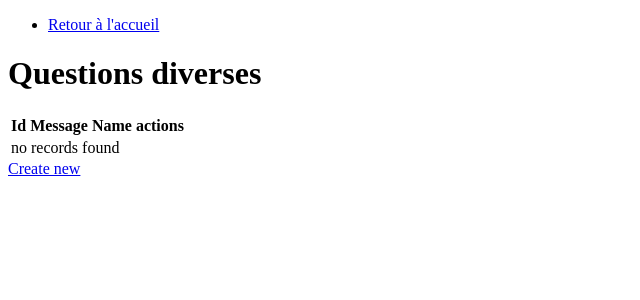
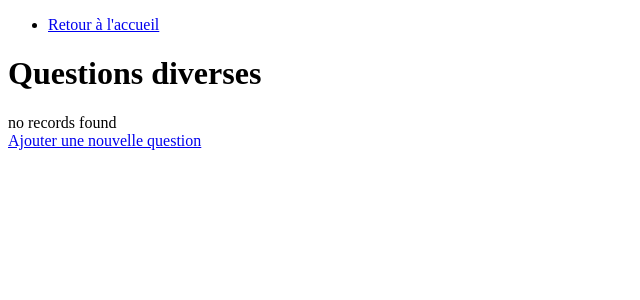
Before and after one commit to achaillot/Friendbook_projet_perso, a Symfony app: template templates/question/index.html.twig in a window 1280 px wide. Shown: the top 300 px of the page, without its empty margins (0-640 px from the left). Run offline with Twig, Linux system fonts and the light colour scheme; the template is opened without the code that fills it, so the values that code supplies are empty; some libraries are stand-ins or nearby versions.

Commit message:
Navbar and style on Question
Navbar added on all pages - same style as Activity and Advice done on Question crud

```diff
--- a/assets/css/app.scss
+++ b/assets/css/app.scss
@@ -1 +1,5 @@
 @import "~bootstrap/scss/bootstrap";
+
+body{
+  background-color: lightsteelblue;
+}
--- a/src/Form/QuestionType.php
+++ b/src/Form/QuestionType.php
@@ -14,8 +14,8 @@ class QuestionType extends AbstractType
         $builder
             ->add('message')
             ->add('name')
-            ->add('activity')
-            ->add('advice')
+            ->remove('activity')
+            ->remove('advice')
         ;
     }
 
--- a/templates/question/index.html.twig
+++ b/templates/question/index.html.twig
@@ -5,33 +5,26 @@
 {% block body %}
     <h1>Questions diverses</h1>
 
-    <table class="table">
-        <thead>
-            <tr>
-                <th>Id</th>
-                <th>Message</th>
-                <th>Name</th>
-                <th>actions</th>
-            </tr>
-        </thead>
-        <tbody>
-        {% for question in questions %}
-            <tr>
-                <td>{{ question.id }}</td>
-                <td>{{ question.message }}</td>
-                <td>{{ question.name }}</td>
-                <td>
-                    <a href="{{ path('question_show', {'id': question.id}) }}">show</a>
-                    <a href="{{ path('question_edit', {'id': question.id}) }}">edit</a>
-                </td>
-            </tr>
-        {% else %}
-            <tr>
-                <td colspan="4">no records found</td>
-            </tr>
-        {% endfor %}
-        </tbody>
-    </table>
-
-    <a href="{{ path('question_new') }}">Create new</a>
+    <div class="container">
+        <div class="row">
+            {% for question in questions %}
+                <div class="card col-6 bg-warning" style="width: 18rem;">
+                    <div class="card-body">
+                        <h5 class="card-title">{{ question.message }}</h5>
+                        <p class="card-text">{{ question.name }}</p>
+                        {{ dump(question.activity) }}
+                        <h6 class="card-title font-italic">{{ question.activity}}</h6>
+                        <a href="{{ path('question_response', {'id': question.id}) }}">Répondre</a>
+                        <a href="{{ path('question_show', {'id': question.id}) }}">Détail</a>
+                        <a href="{{ path('question_edit', {'id': question.id}) }}">Modifer</a>
+                    </div>
+                </div>
+            {% else %}
+                <tr>
+                    <td colspan="5">no records found</td>
+                </tr>
+            {% endfor %}
+        </div>
+    </div>
+    <a href="{{ path('question_new') }}">Ajouter une nouvelle question</a>
 {% endblock %}
```
Also changed, not shown: src/Controller/QuestionController.php (+31 -6 lines), templates/activity/index.html.twig (+5 -3 lines), templates/advice/index.html.twig (+5 -3 lines), templates/question/answer.html.twig (added, +13 -0 lines).
